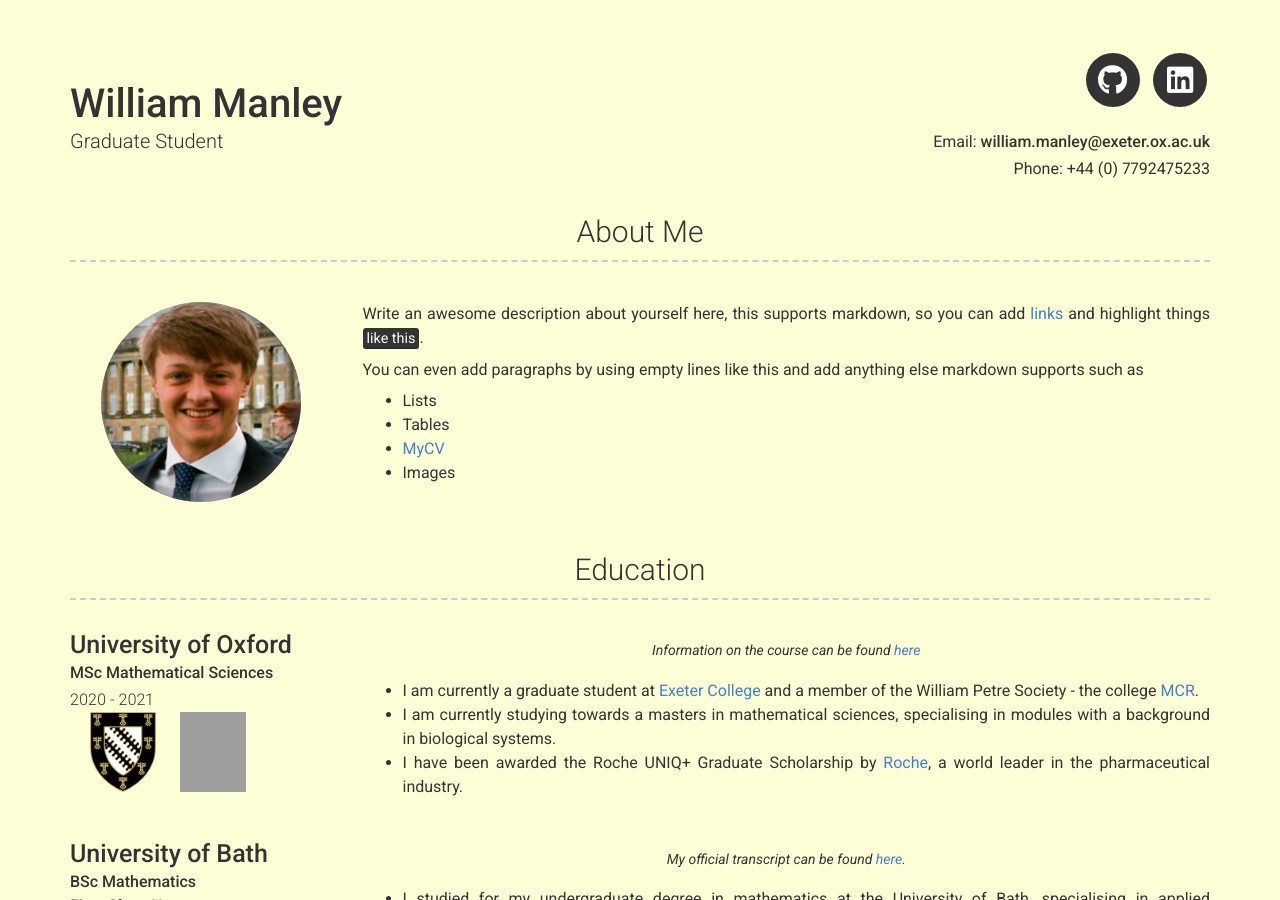
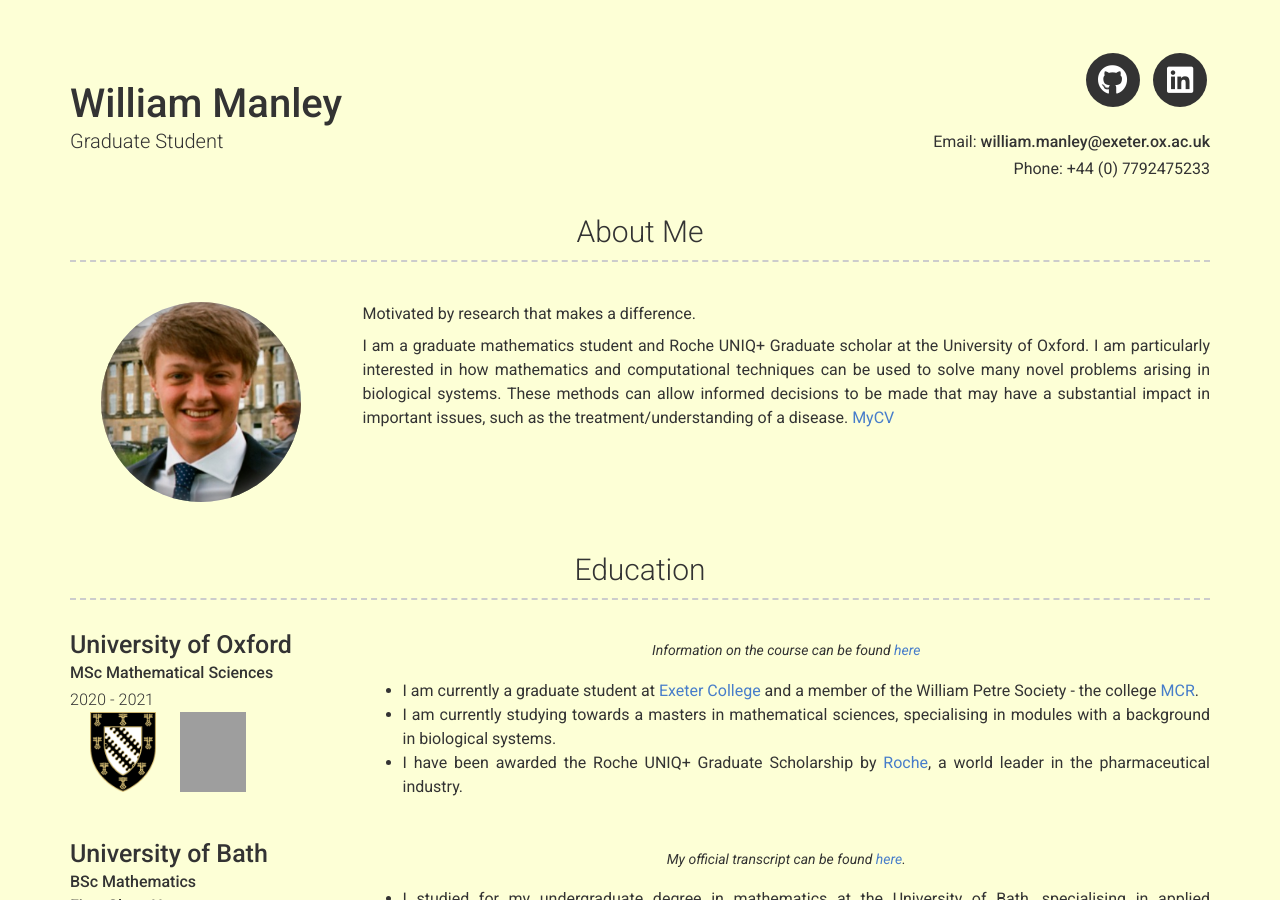
Before and after one commit to WilliamManley/WilliamManley.github.io, a Jekyll site: the page built from index.md, in a window 1280 px wide and 900 px high. Built offline with Jekyll 4.4.1, drawn with Linux system fonts in a browser that asks for light colours; nearby versions of some CDN libraries; grey boxes are pictures that could not be loaded.

Commit message:
Adding about me section

```diff
--- a/_config.yml
+++ b/_config.yml
@@ -45,13 +45,12 @@ linkedin_username: williampmanley
 # about_title: About Me (Use this to override about section title)
 about_profile_image: images/me.png
 about_content: | # this will include new lines to allow paragraphs
-  Write an awesome description about yourself here, this supports markdown, so you can add [links](http://foobar.com) and highlight things <mark>like this</mark>.
+ Motivated by research that makes a difference.
 
-  You can even add paragraphs by using empty lines like this and add anything else markdown supports such as
-    - Lists
-    - Tables
-    - <a href="documents/will_manley_cv.pdf">MyCV</a>
-    - Images
+ I am a graduate mathematics student and Roche UNIQ+ Graduate scholar at the University of Oxford.
+ I am particularly interested in how mathematics and computational techniques can be used to solve many novel problems arising in biological systems.
+ These methods can allow informed decisions to be made that may have a substantial impact in important issues, such as the treatment/understanding of a disease.
+ <a href="documents/will_manley_cv.pdf">MyCV</a>
 
 # Projects Section
 # projects_title: Projects #(Use this to override about projects section title)
--- a/_data/projects.yml
+++ b/_data/projects.yml
@@ -34,7 +34,7 @@
     **Project Report:** A report detailing the progress that I made can be found <a href="/documents/MicroscoPi_Autofocus_Algorithm_Report.pdf">here</a>.
     <br>
     **Project Presentation:** A presentation of my research (Optimised for viewing in Microsoft PowerPoint) can be found <a href="/documents/MicroscoPi_Long_Presentation.pptx">here</a>.
-    <br>
+
 
 - layout: top-middle
   name: Structural Stress Analysis & Turbulent Flow in OpenFOAM
```
